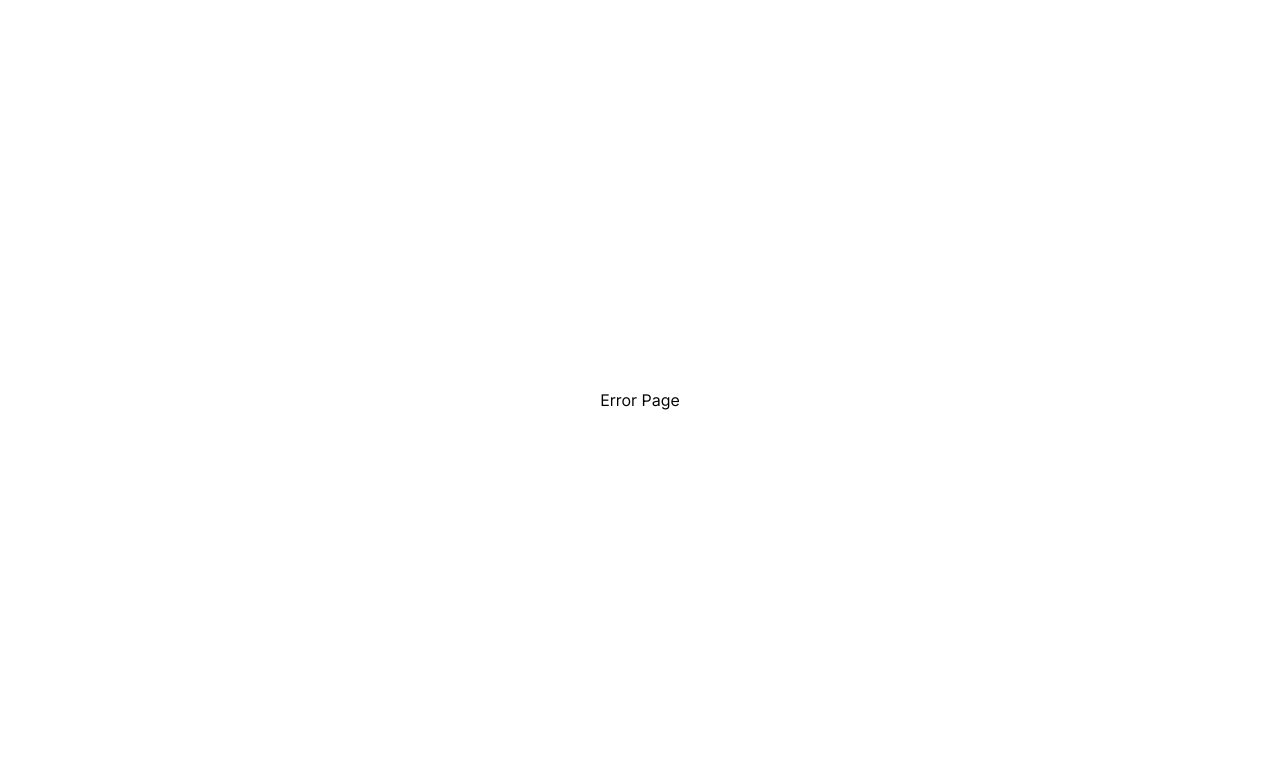
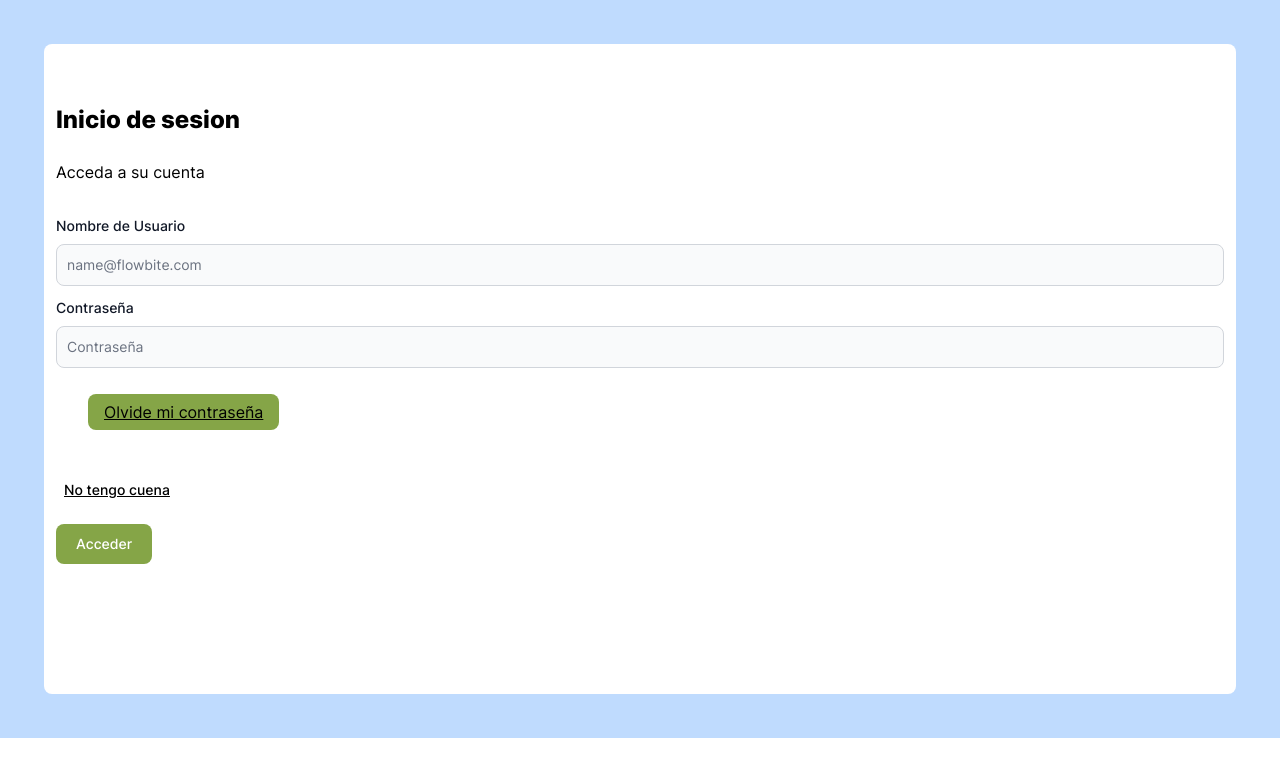
Before and after one commit to sbd0029992/ecolecta, a Next.js app: page /login in a window 1280 px wide. Before the commit this address had no page. Shown: the top 776 px of the page. Built offline with nearby package versions, Linux system fonts and the light colour scheme.

Commit message:
feat(page): login,user_check

```diff
--- a/package.json
+++ b/package.json
@@ -3,7 +3,7 @@
   "version": "0.1.0",
   "private": true,
   "scripts": {
-    "dev": "npm run open-browser && next dev",
+    "dev": "next dev",
     "open-browser": "open http://localhost:3000",
     "build": "next build",
     "start": "next start",
--- /dev/null
+++ b/src/pages/login.js
@@ -0,0 +1,89 @@
+import React from 'react';
+
+function login() {
+  return (
+    <div className='h-full justify-center bg-blue-200 p-11 marker:flex'>
+      <section className='b min-h-[650px] justify-center rounded-lg bg-white'>
+        <br className='p-10' />
+        <div className=' flex-justify-center p-2'>
+          <div className='display snap-center  p-1'>
+            <br />
+            <h1 className='text-2xl font-extrabold text-black'>
+              Inicio de sesion
+            </h1>
+            <br />
+            <h5>Acceda a su cuenta</h5>
+          </div>
+          <br />
+          <div className='mb-2 p-1'>
+            <form>
+              <div class='mb-3'>
+                <label
+                  for='email'
+                  class='mb-2 block text-sm font-medium text-gray-900 dark:text-black'
+                >
+                  Nombre de Usuario
+                </label>
+                <input
+                  type='email'
+                  id='email'
+                  class='focus:border-black-500 block w-full rounded-lg border border-gray-300 bg-gray-50
+                p-2.5 text-sm text-gray-900 focus:ring-black dark:border-gray-600 dark:bg-gray-200 dark:text-black dark:placeholder-gray-400
+                  dark:focus:border-black dark:focus:ring-black'
+                  placeholder='name@flowbite.com'
+                  required
+                />
+              </div>
+              <div class='mb-6'>
+                <label
+                  for='password'
+                  class='mb-2 block text-sm font-medium text-gray-900 dark:text-black'
+                >
+                  Contraseña
+                </label>
+                <input
+                  type='password'
+                  id='password'
+                  class='block w-full rounded-lg border border-gray-300 bg-gray-50
+                p-2.5 text-sm text-gray-900 focus:border-black dark:border-gray-600 dark:bg-gray-200 dark:text-black dark:placeholder-gray-400 dark:focus:border-black
+                  dark:focus:ring-black'
+                  placeholder='Contraseña'
+                  required
+                />
+
+                <div className='snap-center p-8'>
+                  <a
+                    href=''
+                    className='rounded-lg bg-[#85A547] py-2 px-4 underline decoration-black '
+                  >
+                    Olvide mi contraseña
+                  </a>
+                </div>
+              </div>
+
+              <div class='mb-6 flex items-start'>
+                <a
+                  href='home'
+                  for='remember'
+                  class='ml-2 text-sm font-medium text-black underline decoration-black hover:file:underline dark:text-black'
+                >
+                  No tengo cuena
+                </a>
+              </div>
+              <button
+                type='submit'
+                class='mr-2 mb-2 w-full rounded-lg bg-[#85A547] px-5 py-2.5 text-center
+              text-sm font-medium text-white hover:bg-green-500 hover:file:bg-green-200 focus:outline-none focus:ring-4 focus:ring-blue-300 dark:bg-[#85A547] dark:hover:bg-green-500
+                dark:focus:ring-green-500 sm:w-auto'
+              >
+                Acceder
+              </button>
+            </form>
+          </div>
+        </div>
+      </section>
+    </div>
+  );
+}
+export default login;
+//srf tab tab
--- /dev/null
+++ b/src/pages/user_check.js
@@ -0,0 +1,101 @@
+import Image from 'next/image';
+import React from 'react';
+
+function user_check() {
+  return (
+    <div>
+      <div className='h-full justify-center bg-blue-200 marker:flex'>
+        <section className='justify-center p-2'>
+          <div className=' mt-6 rounded-b-lg border-black bg-white p-5'>
+            <div className='container flex flex-wrap'>
+              <h3>Recolector: </h3>
+              <label
+                id='lbl_user_employee'
+                className=' ml-5 text-lg font-medium'
+              >
+                Juan Perez
+              </label>
+              <button
+                data-collapse-toggle='navbar-default'
+                type='button'
+                class=' ml-14 inline-flex items-center rounded-lg text-sm text-gray-500 hover:bg-gray-100 focus:outline-none focus:ring-2 focus:ring-gray-200 dark:text-gray-400 dark:hover:bg-gray-700 dark:focus:ring-gray-600 md:hidden'
+                aria-controls='navbar-default'
+                aria-expanded='false'
+              >
+                <span class='sr-only'>Open main menu</span>
+                <svg
+                  class='h-6 w-6'
+                  aria-hidden='true'
+                  fill='currentColor'
+                  viewBox='0 0 20 20'
+                  xmlns='http://www.w3.org/2000/svg'
+                >
+                  <path
+                    fill-rule='evenodd'
+                    d='M3 5a1 1 0 011-1h12a1 1 0 110 2H4a1 1 0 01-1-1zM3 10a1 1 0 011-1h12a1 1 0 110 2H4a1 1 0 01-1-1zM3 15a1 1 0 011-1h12a1 1 0 110 2H4a1 1 0 01-1-1z'
+                    clip-rule='evenodd'
+                  ></path>
+                </svg>
+              </button>
+            </div>
+            <div className='container flex flex-wrap p-1'>
+              <h6>Estado de vehiculo</h6>
+              <label id='status_cruck' className='ml-12 text-[11px]'>
+                EN CAMINO
+              </label>
+              <ellipse
+                id='status_ellipse'
+                className='ml-5 w-5 rounded-full bg-green-500'
+              ></ellipse>
+            </div>
+            <div className='container flex flex-wrap p-1'>
+              <h6>Tiempo estimado llegada</h6>
+              <label id='clock' className='ml-2 text-[11pz]'>
+                120{' '}
+              </label>
+              <h6 className='ml-1'>seg.</h6>
+            </div>
+          </div>
+          <div className='backdrop-saturate-125 mt-8 h-[540px] w-[345px] rounded-lg bg-white/50'>
+            <div>
+              <h2 id='user_name' className='p-5 text-white'>
+                Braian Canelas
+              </h2>
+            </div>
+            <div className='flex flex-wrap'>
+              <h4 className='ml-6 text-white'>Cantidad de baldes :</h4>
+              <label
+                id='quantity'
+                className='ml-5 h-[30px] w-[50px] rounded-lg bg-white p-1 text-center text-[20px]'
+              >
+                2
+              </label>
+            </div>
+            <div>
+              <h4 className='ml-7 mt-5 text-[17px] text-white'>Descripcion:</h4>
+              <textarea
+                id='description'
+                className='ml-10 mt-6 h-[100px] w-[80%] rounded-lg border border-black text-left text-black'
+                placeholder='Esbribir aqui'
+              ></textarea>
+            </div>
+            <div className='ml-[25%] mt-6'>
+              <button
+                id='btnSend'
+                type='submit'
+                className='h-[190px] w-[70%] rounded-full bg-[#85A547]'
+              >
+                <Image
+                  className='ml-10 h-24 w-24 align-middle'
+                  src='images/check.png'
+                  alt='imagen de un check'
+                />
+              </button>
+            </div>
+          </div>
+        </section>
+      </div>
+    </div>
+  );
+}
+export default user_check;
```
Also changed, not shown: public/images/check.png (added), 1 other file (tests, documents, lock files or other folders).
